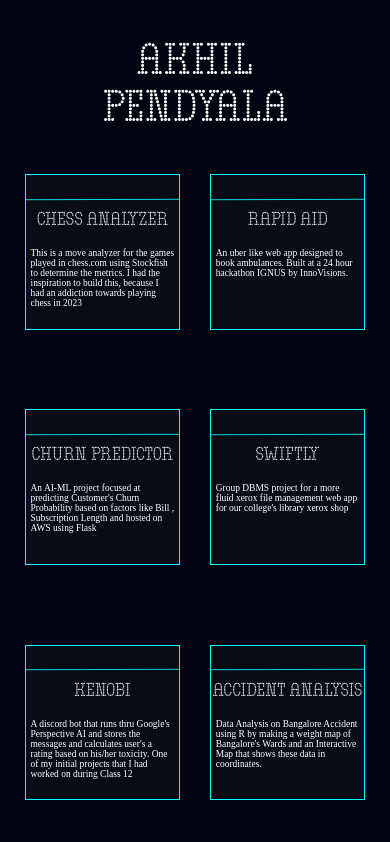
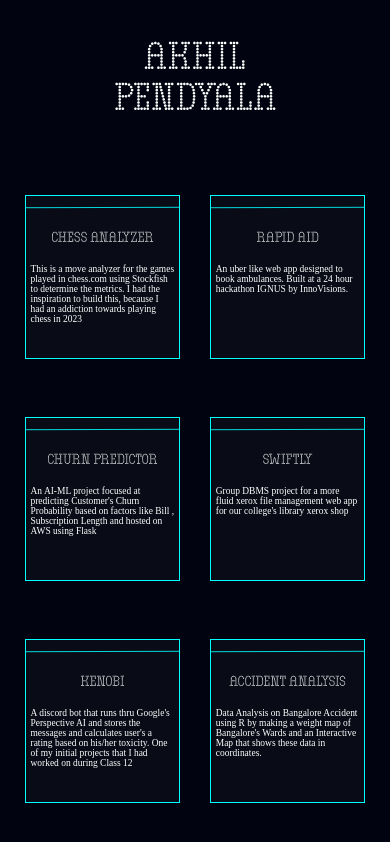
Before and after one commit to ThermalDust095/New-Portfolio, a React (Vite) app: page /projects in a window 390 px wide. Built offline with nearby package versions, Linux system fonts and the light colour scheme; a web font is replaced by a local one.

Commit message:
slightly less disgusting

```diff
--- a/src/components/About.css
+++ b/src/components/About.css
@@ -116,6 +116,7 @@ body{
         align-items: center;
         justify-content: center;
         flex-direction: column;
+        gap: 10px;
     }
 
     #rem-page{
--- a/src/components/Home.css
+++ b/src/components/Home.css
@@ -77,7 +77,8 @@ body{
     }
 
     #rem-page{
-        gap: 43px;
+        gap: 9.65vh;
+
     }
 
     .mid-text-1{
--- a/src/components/Navbar.css
+++ b/src/components/Navbar.css
@@ -70,10 +70,11 @@ a {
         color: #FFF;
         text-align: center;
         font-family: Sis;
-        font-size: 40px;
+        font-size: 35px;
         font-style: normal;
         font-weight: 400;
         line-height: normal;
+        width: 60%;
     }
 
 
--- a/src/components/ProjectElem.css
+++ b/src/components/ProjectElem.css
@@ -59,12 +59,12 @@
 
     #pjct{
         width: 39.806vw;
-        height: 18.47vh;
+        height: 19.47vh;
         flex-shrink: 0;
     }
 
     #pjct-name{
-        font-size: 4.369vw;
+        font-size: 3.398vw;
     }
 
     #pjct-desc{
--- a/src/components/ProjectElem.jsx
+++ b/src/components/ProjectElem.jsx
@@ -7,7 +7,7 @@ export default function ProjectElem(props) {
     <Draggable>
       <div id='pjct'>
           <div>
-              <svg xmlns="http://www.w3.org/2000/svg" width="100%" height="3" viewBox="0 0 364 3" fill="none" id='line'>
+              <svg xmlns="http://www.w3.org/2000/svg" width="100%" height="3" viewBox="0 0 364 3" fill="none" id='line' style={{top:"1.2vh"}}>
                   <path d="M-1.5 2L364 1.02663" stroke="#00FFFF"/>
               </svg>
           </div>
--- a/src/components/Projects.css
+++ b/src/components/Projects.css
@@ -28,3 +28,11 @@ body{
     flex-wrap: wrap;
 
 }
+
+@media only screen and (max-width: 767px){
+    #projects-div{
+        padding-top: 8%;
+        padding-bottom: 2%;
+    }
+
+}
--- a/src/components/Projects.jsx
+++ b/src/components/Projects.jsx
@@ -1,4 +1,4 @@
-import React from 'react'
+import React, {useState, useEffect} from 'react'
 import Navbar from './Navbar'
 import ProjectElem from './ProjectElem'
 import "./Projects.css"
--- a/src/main.css
+++ b/src/main.css
@@ -7,9 +7,9 @@
     color: #fff;
 }
 
-@media screen and (max-width: 768px){
+/* @media screen and (max-width: 768px){
 
     body{
         max-height: 100vh;
     }
-}
+} */
```
